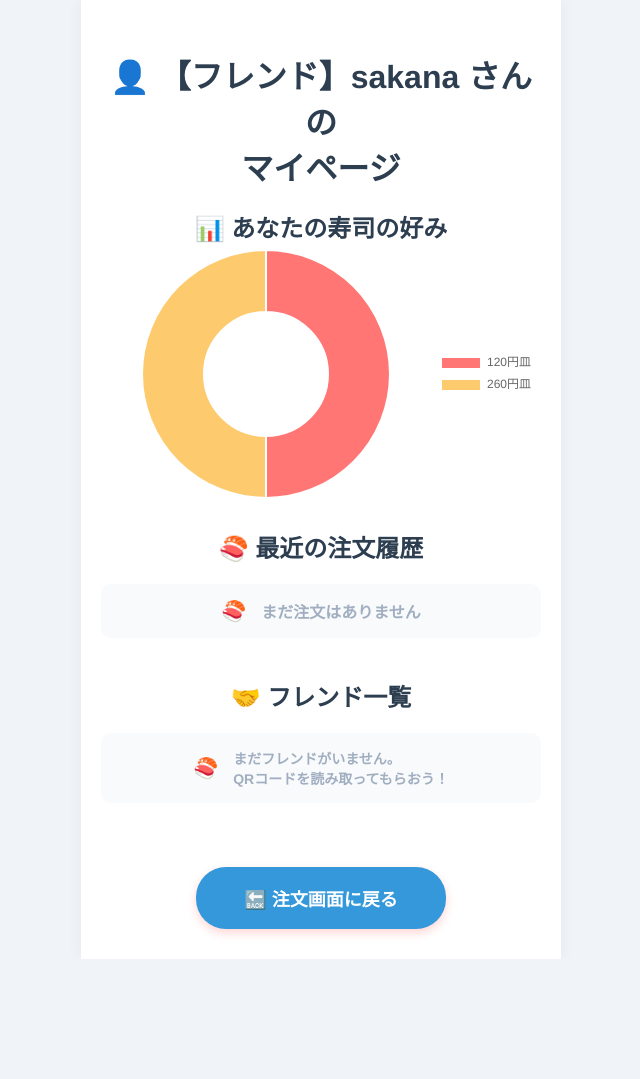
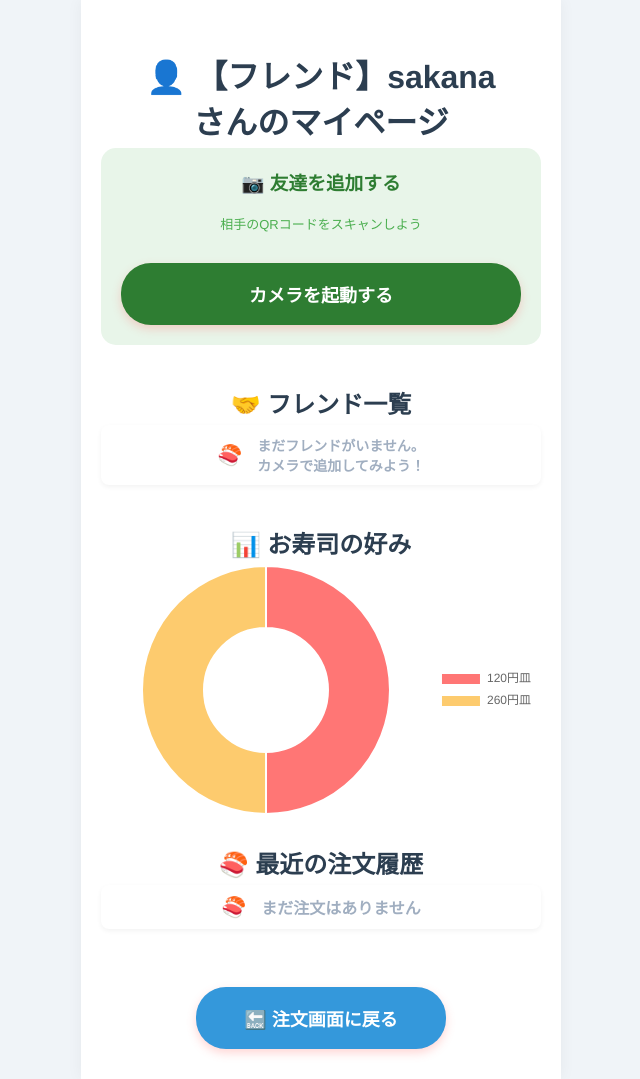
Before and after one commit to tapen25/sushi, a Flask app: page /friend_detail/1 in a window 1280 px wide. Shown: the whole page, without its empty margins (319-959 px from the left). Before the commit the page ends 959 px from the top, so only its background shows below. Run offline with Flask 3, Linux system fonts and the light colour scheme; a user stored in the database is signed in; data comes from the database, SQL or seed files in the repository; both versions use the stored data as it was before the commit.

Commit message:
camera add

```diff
--- a/templates/mypage.html
+++ b/templates/mypage.html
@@ -5,25 +5,54 @@
     <meta name="viewport" content="width=device-width, initial-scale=1.0">
     <title>マイページ</title>
     <link rel="stylesheet" href="{{ url_for('static', filename='style.css') }}">
+
     <script src="https://cdn.jsdelivr.net/npm/chart.js"></script>
+    <script src="https://unpkg.com/html5-qrcode" type="text/javascript"></script>
+
     <style>
         .profile-card { background: #f8fafc; padding: 20px; border-radius: 15px; text-align: center; margin-bottom: 25px; }
         .qr-code { border-radius: 10px; padding: 10px; background: white; box-shadow: 0 2px 10px rgba(0,0,0,0.05); margin-top: 15px; }
         .chart-box { height: 250px; position: relative; width: 100%; margin-bottom: 30px; }
+        .history-list { list-style: none; padding: 0; margin: 0; }
+        .history-list li { background: white; padding: 10px 15px; border-radius: 8px; margin-bottom: 10px; box-shadow: 0 2px 5px rgba(0,0,0,0.05); }
     </style>
 </head>
 <body>
     <div class="app-container">
-        <h1>👤 {{ username }} さんの<br>マイページ</h1>
+        <h1>👤 {{ username }}<br>さんのマイページ</h1>
+
+        <div class="profile-card" style="background-color: #e8f5e9;">
+            <h3 style="margin-top: 0; color: #2e7d32;">📷 友達を追加する</h3>
+            <p style="font-size: 13px; color: #4caf50; margin-bottom: 15px;">相手のQRコードをスキャンしよう</p>
+
+            <button id="start-scan-btn" class="btn-primary" style="background-color: #2e7d32; width: 100%;">カメラを起動する</button>
+
+            <div id="reader" style="width: 100%; margin-top: 15px; display: none; border-radius: 10px; overflow: hidden;"></div>
+        </div>
 
         {% if qr_url %}
         <div class="profile-card">
-            <h3 style="margin-top: 0; color: #2d3748;">フレンド追加QRコード</h3>
-            <p style="font-size: 13px; color: #718096; margin: 0;">友達にスキャンしてもらおう！</p>
+            <h3 style="margin-top: 0; color: #2d3748;">自分のQRコード</h3>
+            <p style="font-size: 13px; color: #718096; margin: 0;">相手にスキャンしてもらおう！</p>
             <img src="https://api.qrserver.com/v1/create-qr-code/?size=150x150&data={{ qr_url | urlencode }}" class="qr-code" alt="QR Code">
         </div>
         {% endif %}
-        <h2>📊 あなたの寿司の好み</h2>
+
+        <h2 style="margin-top: 40px;">🤝 フレンド一覧</h2>
+        <ul class="history-list">
+            {% for friend in friends_list %}
+                <li style="display: flex; justify-content: space-between; align-items: center;">
+                    <span style="font-weight: bold;">🍣 {{ friend[1] }}</span>
+                    <a href="/friend_detail/{{ friend[0] }}" style="background-color: #f39c12; color: white; padding: 6px 12px; border-radius: 20px; text-decoration: none; font-size: 12px; font-weight: bold;">好みを見る</a>
+                </li>
+            {% else %}
+                <li style="justify-content: center; color: #a0aec0; font-size: 14px; text-align: center;">
+                    まだフレンドがいません。<br>カメラで追加してみよう！
+                </li>
+            {% endfor %}
+        </ul>
+
+        <h2 style="margin-top: 40px;">📊 お寿司の好み</h2>
         <div class="chart-box">
             <canvas id="myPreferenceChart"></canvas>
         </div>
@@ -33,33 +62,19 @@
             {% for order in recent_orders %}
                 <li>{{ order[0] }}</li>
             {% else %}
-                <li style="justify-content: center; color: #a0aec0;">まだ注文はありません</li>
-            {% endfor %}
-        </ul>
-        <h2 style="margin-top: 40px;">🤝 フレンド一覧</h2>
-        <ul class="history-list">
-            {% for friend in friends_list %}
-                <li style="display: flex; justify-content: space-between; align-items: center;">
-                    <span>🍣 {{ friend[1] }} さん</span>
-                    <a href="/friend_detail/{{ friend[0] }}" style="background-color: #ff9f43; color: white; padding: 5px 15px; border-radius: 20px; text-decoration: none; font-size: 14px;">好みを見る</a>
-                </li>
-            {% else %}
-                <li style="justify-content: center; color: #a0aec0; font-size: 14px;">
-                    まだフレンドがいません。<br>QRコードを読み取ってもらおう！
-                </li>
+                <li style="justify-content: center; color: #a0aec0; text-align: center;">まだ注文はありません</li>
             {% endfor %}
         </ul>
 
-
         <br>
-        <a href="/order_menu" class="btn-primary" style="width: 80%; max-width: 250px; margin: 30px auto 0; text-align: center; text-decoration: none; background-color: #3498db; box-sizing: border-box;">🔙 注文画面に戻る</a>
+        <a href="/order_menu" class="btn-primary" style="display: block; width: 80%; max-width: 250px; margin: 30px auto 0; text-align: center; text-decoration: none; background-color: #3498db; box-sizing: border-box;">🔙 注文画面に戻る</a>
+    </div>
 
     <script>
+        // --- 1. グラフの描画 ---
         const labels = {{ pref_labels | tojson }};
         const counts = {{ pref_counts | tojson }};
 
-        // 好みを表示するレーダーチャート（六角形のグラフ）または円グラフ
-        // 今回はお寿司のバランスが見やすい「円グラフ(doughnut)」にします
         const ctx = document.getElementById('myPreferenceChart').getContext('2d');
         new Chart(ctx, {
             type: 'doughnut',
@@ -71,14 +86,47 @@
                     borderWidth: 2
                 }]
             },
-            options: {
-                responsive: true,
-                maintainAspectRatio: false,
-                plugins: {
-                    legend: { position: 'right' }
-                }
-            }
+            options: { responsive: true, maintainAspectRatio: false, plugins: { legend: { position: 'right' } } }
         });
+
+        // --- 2. 🌟 カメラでQRコードを読み取る処理 ---
+        const scanBtn = document.getElementById('start-scan-btn');
+        const readerDiv = document.getElementById('reader');
+        let html5QrcodeScanner;
+
+        scanBtn.addEventListener('click', () => {
+            // ボタンを隠して、カメラの枠を表示する
+            scanBtn.style.display = 'none';
+            readerDiv.style.display = 'block';
+
+            // スキャナーの設定（スマホの背面カメラを優先）
+            html5QrcodeScanner = new Html5QrcodeScanner(
+                "reader",
+                { fps: 10, qrbox: { width: 200, height: 200 } },
+                false
+            );
+
+            // カメラを起動！
+            html5QrcodeScanner.render(onScanSuccess, onScanFailure);
+        });
+
+        // QRコードの読み取りに成功した時に自動で動く関数
+        function onScanSuccess(decodedText, decodedResult) {
+            console.log(`スキャン成功: ${decodedText}`);
+
+            // カメラを止める
+            html5QrcodeScanner.clear();
+
+            // 🌟 ここが魔法のコード！
+            // 読み取ったURL（/add_friend/相手のID）へ、ブラウザを自動で移動させます。
+            // ログイン済みなので、Pythonが友達登録処理をして、一瞬でまたこのマイページに戻してくれます！
+            window.location.href = decodedText;
+        }
+
+        // 読み取り中のエラー（QRがブレている時など毎秒起きるので無視でOK）
+        function onScanFailure(error) {
+            // console.warn(`スキャンエラー: ${error}`);
+        }
     </script>
 </body>
 </html>
```
Also changed, not shown: sushi_app.db (deleted).
